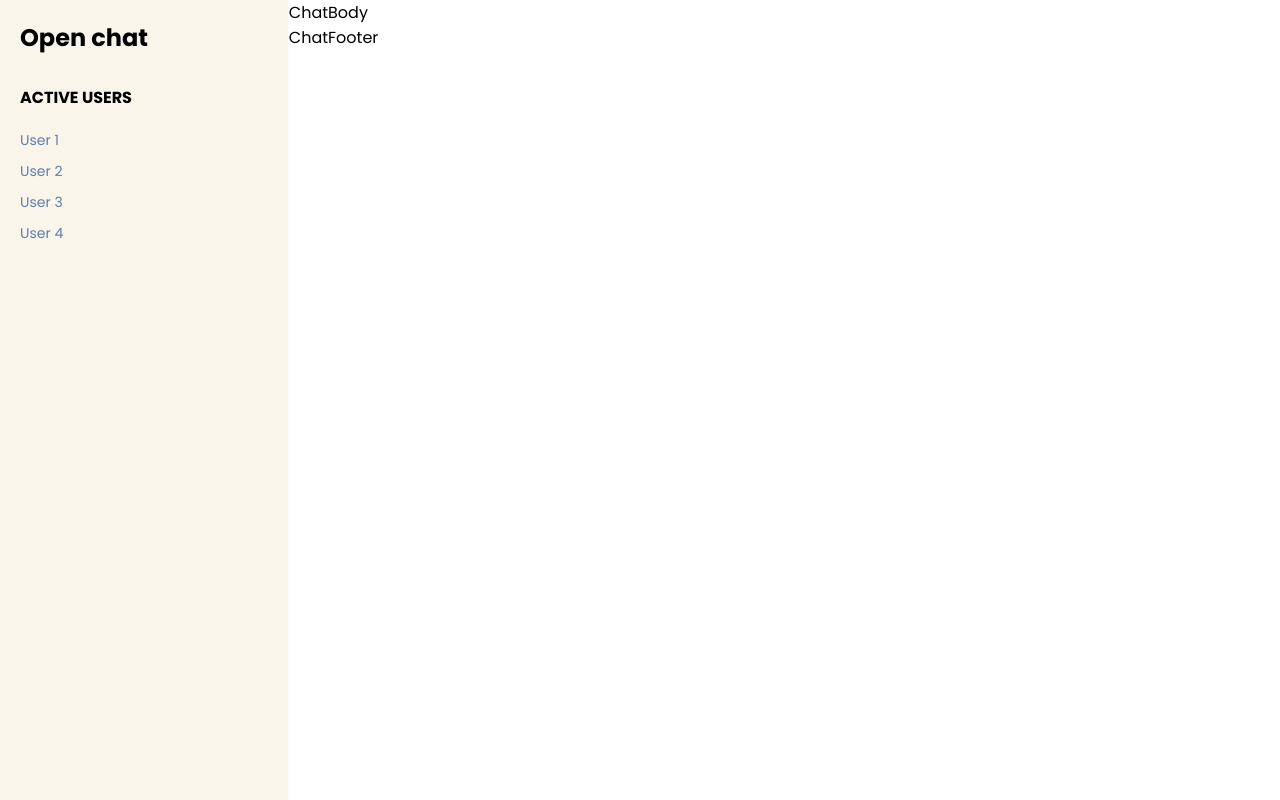
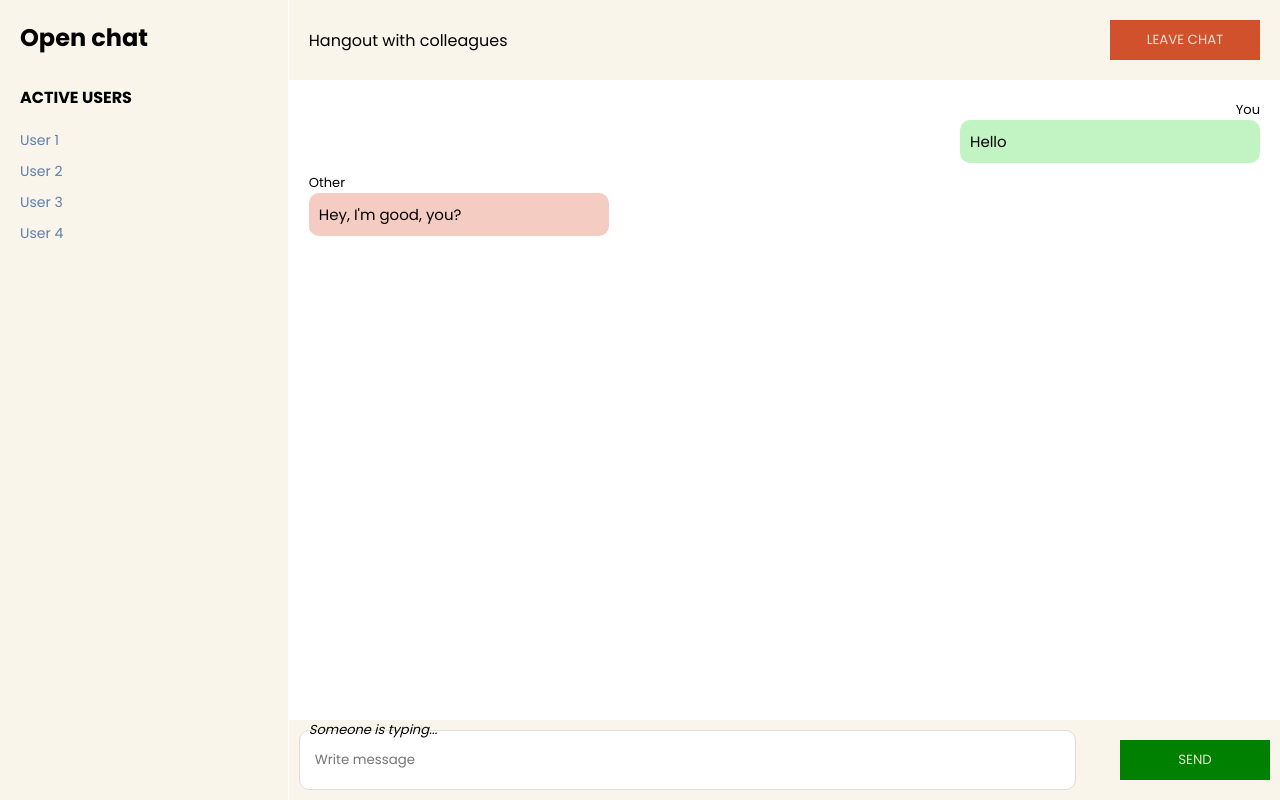
Before and after one commit to GabrielRodriguesMachado/a-chat-app, a React (Create React App) app in the folder client/: page /chat in a window 1280 px wide. Built offline with nearby package versions, Linux system fonts and the light colour scheme; no server answers.

Commit message:
criados components footer e body do chat

```diff
--- a/client/src/components/ChatBody.js
+++ b/client/src/components/ChatBody.js
@@ -1,8 +1,43 @@
 import React from 'react'
+import { useNavigate } from 'react-router-dom'
 
 const ChatBody = () => {
+  const navigate = useNavigate();
+
+  const handleLeaveChat = () => {
+    localStorage.removeItem("userName");
+    navigate("/")
+    window.location.reload();
+  }
+
   return (
-    <div>ChatBody</div>
+  <>
+    <header className="chat__mainHeader">
+      <p>Hangout with colleagues</p>
+      <button className="leaveChat__btn" onClick={handleLeaveChat}>LEAVE CHAT</button>
+    </header>
+
+    <div className="message__container">
+      <div className="message__chats">
+        <p className="sender__name">You</p>
+        <div className="message__sender">
+          <p>Hello</p>
+        </div>
+      </div>
+
+      <div className="message__chats">
+        <p>Other</p>
+        <div className="message__recipient">
+          <p>Hey, I'm good, you?</p>
+        </div>
+      </div>
+
+      <div className="message__status">
+        <p>Someone is typing...</p>
+      </div>
+    </div>
+
+  </>
   )
 }
 
--- a/client/src/components/ChatFooter.js
+++ b/client/src/components/ChatFooter.js
@@ -1,8 +1,27 @@
-import React from 'react'
+import React, { useState } from 'react'
 
 const ChatFooter = () => {
+  const [message, setMessage] = useState("")
+
+  const handleSendMessage = (e) => {
+    e.preventDefault();
+    console.log({ userName: localStorage.getItem("userName"), message });
+    setMessage("");
+  }
+
   return (
-    <div>ChatFooter</div>
+    <div className="chat__footer">
+      <form className="form" onSubmit={handleSendMessage} >
+        <input
+          type="text"
+          placeholder="Write message"
+          className="message"
+          value={message}
+          onChange={(e) => setMessage(e.target.value)}
+        />
+        <button className="sendBtn">SEND</button>
+      </form>
+    </div>
   )
 }
 
```
